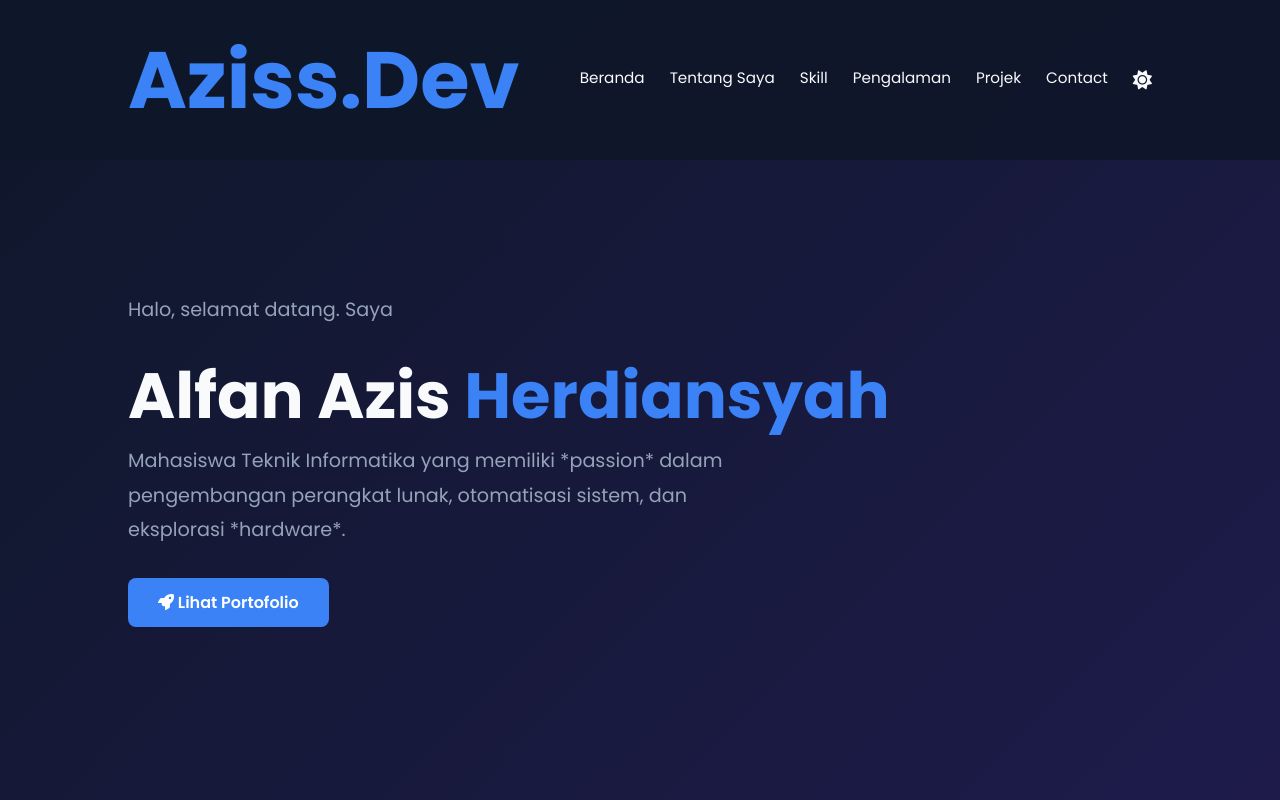
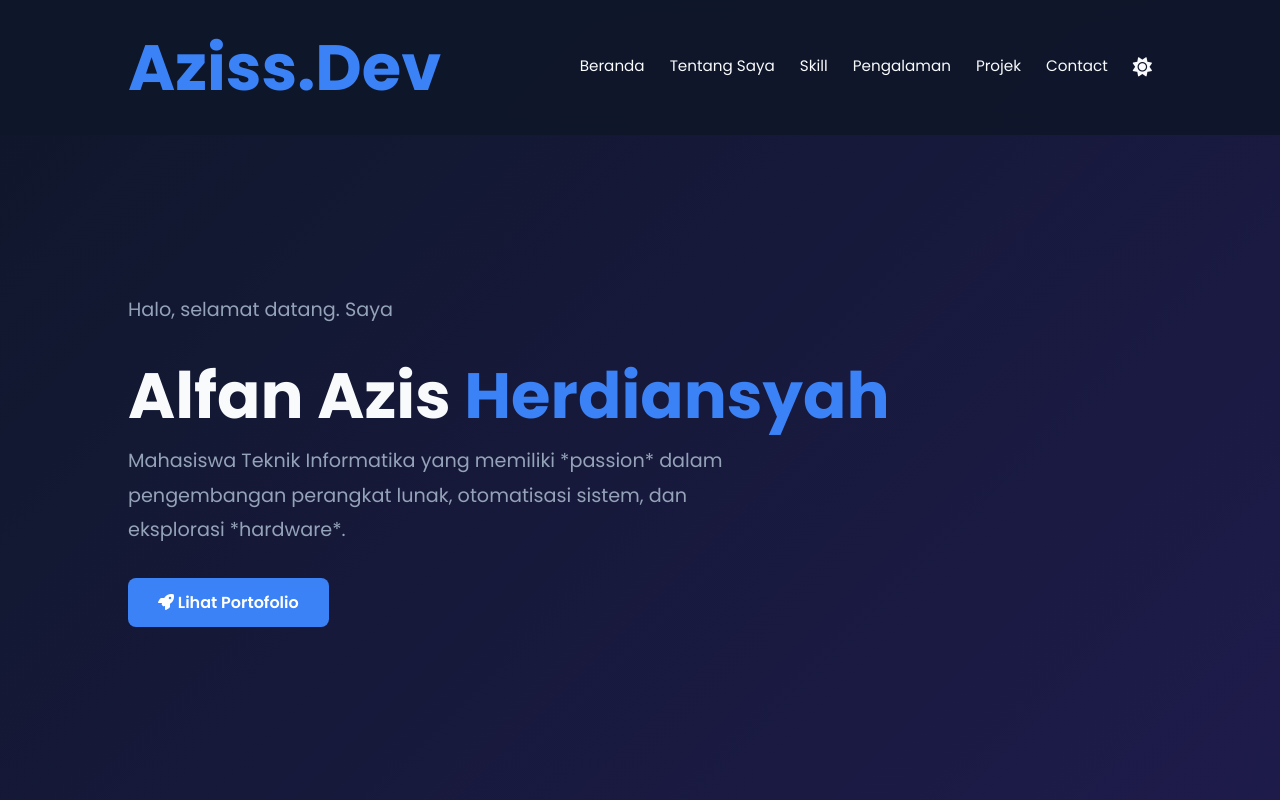
Before and after one commit to azissalfn03-png/profil-azis, a plain HTML site: page index.html in a window 1280 px wide. Shown: the top 800 px of the page. Drawn offline with Linux system fonts and the light colour scheme.

Commit message:
Update index.html

```diff
--- a/index.html
+++ b/index.html
@@ -44,7 +44,7 @@
         p, li { color: var(--text-muted) !important; line-height: 1.8; }
         .logo, .hero h1 span, .section-title span { color: var(--primary-color) !important; }
         .logo {
-        font-size: 5rem !important;
+        font-size: 4rem !important;
         font-weight: 700;
         }
 
```
